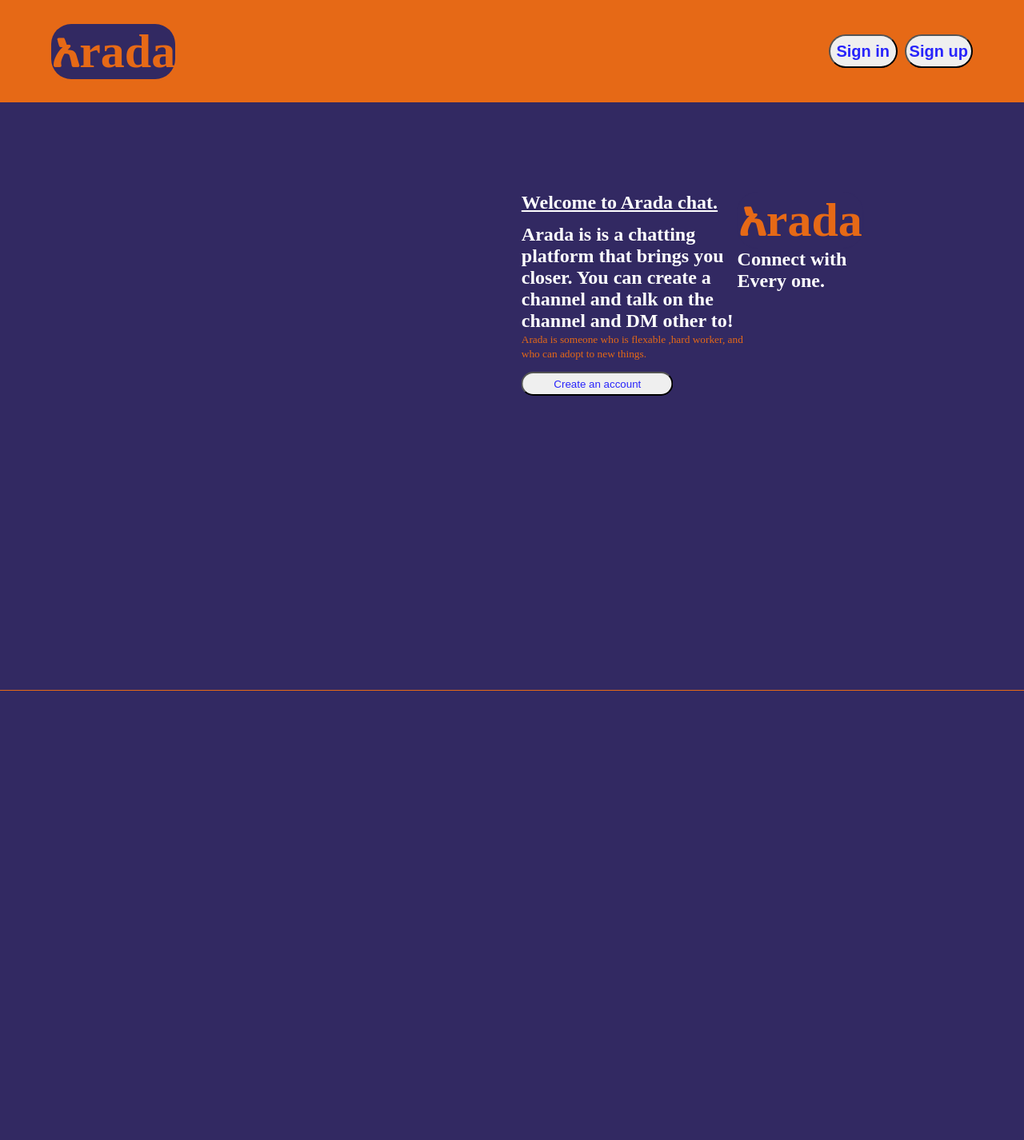
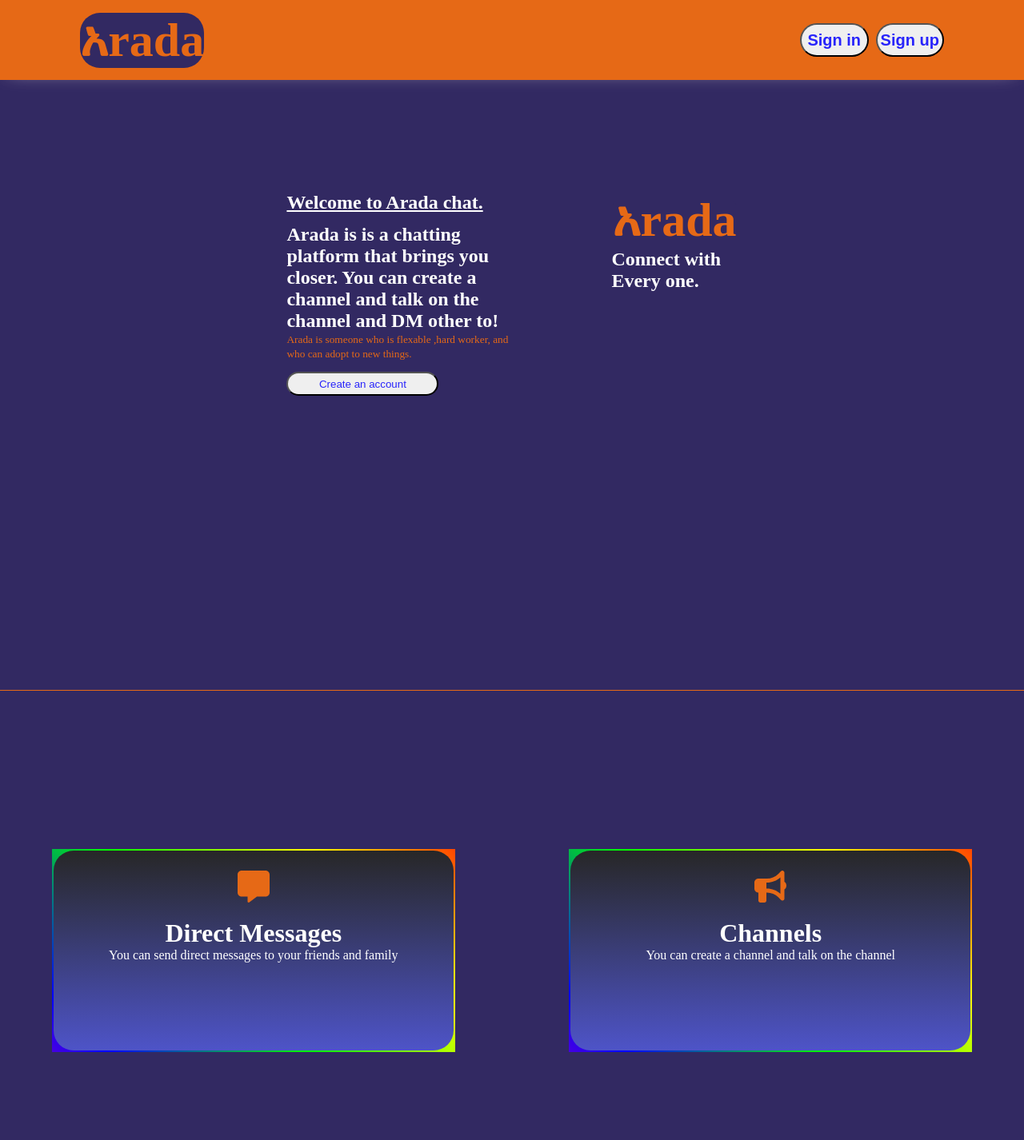
Before and after one commit to sentayhu19/Arada-chat, a React (Create React App) app: page / in a window 1280 px wide. Shown: the top 1426 px of the page at 80% size. Built offline with nearby package versions, Linux system fonts and the light colour scheme; no server answers.

Commit message:
flip animations removed

```diff
--- a/src/components/App.js
+++ b/src/components/App.js
@@ -10,6 +10,7 @@ import MetaPannel from "./Meta Pannel/MetaPannel";
 import logo from '../images/arada-logo.png';
 
 const App = () => {
+
   useEffect(() => {
     Aos.init({ duration: 1000, delay: 150 });
   }, []);
--- a/src/components/Home/Index.js
+++ b/src/components/Home/Index.js
@@ -14,7 +14,7 @@ const Index = () => {
       <div class="context">
       <section className='home-main'>
           <div className='main-wrap1'>
-          <div className='about' data-aos="slide-left">
+          <div className='about'>
             <h2 className='white welcome'>
               <u>Welcome to Arada chat.</u></h2>
              <h2 className='white'>Arada is is a chatting platform that brings you closer.
@@ -22,7 +22,7 @@ const Index = () => {
               <small class="orange">Arada is someone who is flexable ,hard worker, and who can adopt to new things.  </small>
           <button className='signup-on-home' ><NavLink to="/signup">Create an account</NavLink> </button>
           </div>
-          <div className="more-info" data-aos="slide-left">
+          <div className="more-info" >
             <h1 className='logo-aa border'>አrada</h1>
              <h2 className='white'> Connect with Every one. </h2>
           </div>
--- a/src/components/Home/Navbar.css
+++ b/src/components/Home/Navbar.css
@@ -40,7 +40,6 @@ nav > div {
 .mob-nav-1{
     display: flex;
     justify-content: space-between;
-    padding: 5%;
 }
 
 #login-d{
--- a/src/components/Home/features.js
+++ b/src/components/Home/features.js
@@ -7,12 +7,12 @@ import { faBullhorn } from '@fortawesome/free-solid-svg-icons';
 const Features = () => {
   return (
     <div className='features-wraper bgf'>
-        <div className='features1-wraper ' data-aos="flip-left">
+        <div className='features1-wraper '  >
             <FontAwesomeIcon icon={faMessage} className='features-icon'/>
         <h1 className='feature1' title='DM is a private mode of communication between arada users'>Direct Messages</h1>
         <p className='feature1-info'>You can send direct messages to your friends and family</p>
         </div>
-        <div className='features1-wraper' data-aos="flip-right">
+        <div className='features1-wraper' >
             <FontAwesomeIcon icon={faBullhorn} className='features-icon'/>
         <h1 className='feature2'>Channels</h1>
         <p className='feature2-info'>You can create a channel and talk on the channel</p>
```
